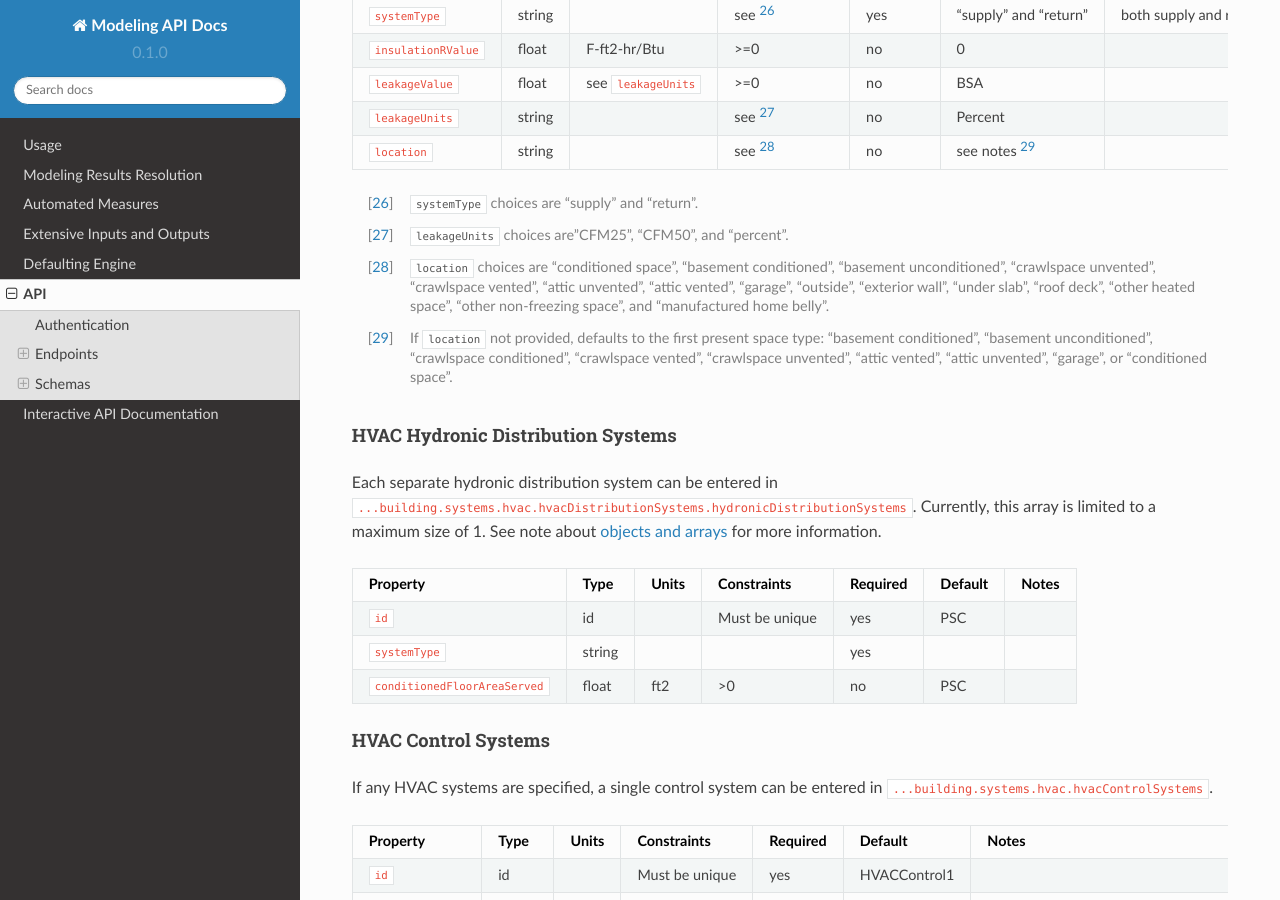
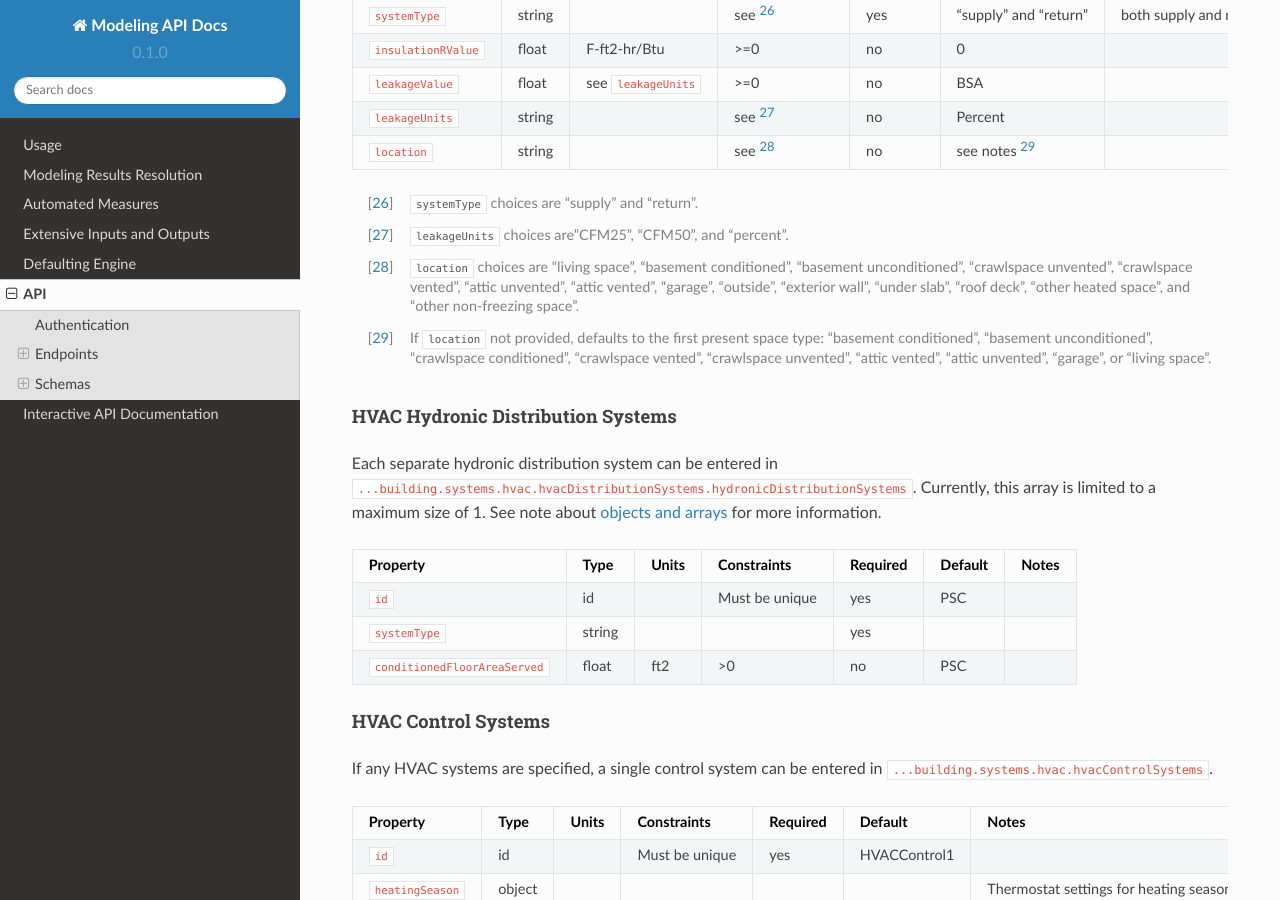
Before and after one commit to RadiantLabs/modeling-api-docs, a Sphinx documentation site: the page built from docs/source/api.rst, in a window 1280 px wide and 900 px high, scrolled down 10627 px. Built offline with Sphinx 7.4.7 and the Read the Docs theme 2.0.0, drawn with Linux system fonts in a browser that asks for light colours; some of the changed text lies outside the part shown.

Commit message:
Update location options
Adjusting location options to only reflect v5 requirements

```diff
--- a/docs/source/api.rst
+++ b/docs/source/api.rst
@@ -474,8 +474,8 @@
 
 .. [#] ``systemType`` choices are "supply" and "return".
 .. [#] ``leakageUnits`` choices are"CFM25", "CFM50", and "percent".
-.. [#] ``location`` choices are "conditioned space", "basement conditioned", "basement unconditioned", "crawlspace unvented", "crawlspace vented", "attic unvented", "attic vented", "garage", "outside", "exterior wall", "under slab", "roof deck", "other heated space", "other non-freezing space", and "manufactured home belly".
-.. [#] If ``location`` not provided, defaults to the first present space type: "basement conditioned", "basement unconditioned", "crawlspace conditioned", "crawlspace vented", "crawlspace unvented", "attic vented", "attic unvented", "garage", or "conditioned space".
+.. [#] ``location`` choices are "living space", "basement conditioned", "basement unconditioned", "crawlspace unvented", "crawlspace vented", "attic unvented", "attic vented", "garage", "outside", "exterior wall", "under slab", "roof deck", "other heated space", and "other non-freezing space".
+.. [#] If ``location`` not provided, defaults to the first present space type: "basement conditioned", "basement unconditioned", "crawlspace conditioned", "crawlspace vented", "crawlspace unvented", "attic vented", "attic unvented", "garage", or "living space".
 
 HVAC Hydronic Distribution Systems
 ~~~~~~~~~~~~~~~~~~~~~~~~~~~~~~~~~~
@@ -733,12 +733,12 @@
 .. [#] Must reference a defined ``hvacHeatingSystem.id``.
 .. [#] Only required when ``systemType`` is "space-heating boiler with ..."
 .. [#] ``fuel`` choices are "electricity", "natural gas", "fuel oil", "propane", "coal", "wood", and "wood pellets".
-.. [#] ``location`` choices are "conditioned space", "basement conditioned", "basement unconditioned", "crawlspace unvented", "crawlspace vented", "attic unvented", "attic vented", "garage", “other exterior”, “other heated space”, or “other non-freezing space”.
+.. [#] ``location`` choices are "living space", "basement conditioned", "basement unconditioned", "crawlspace unvented", "crawlspace vented", "attic unvented", "attic vented", "garage", “other exterior”, “other heated space”, or “other non-freezing space”.
 .. [#] If ``location`` not provided, defaults to the first present space type:
 
-  IECC zones 1-3, excluding 3A: "garage", "conditioned space"
+  IECC zones 1-3, excluding 3A: "garage", "living space"
 
-  IECC zones 3A, 4-8, unknown: "basement conditioned", "basement unconditioned", "conditioned space"
+  IECC zones 3A, 4-8, unknown: "basement conditioned", "basement unconditioned", "living space"
 
 .. _weather:
 
```
